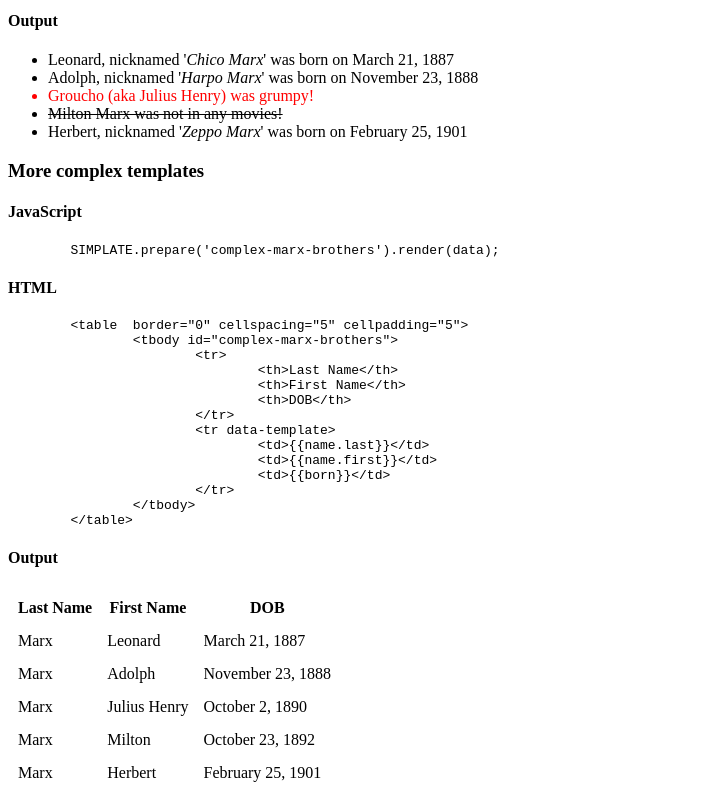
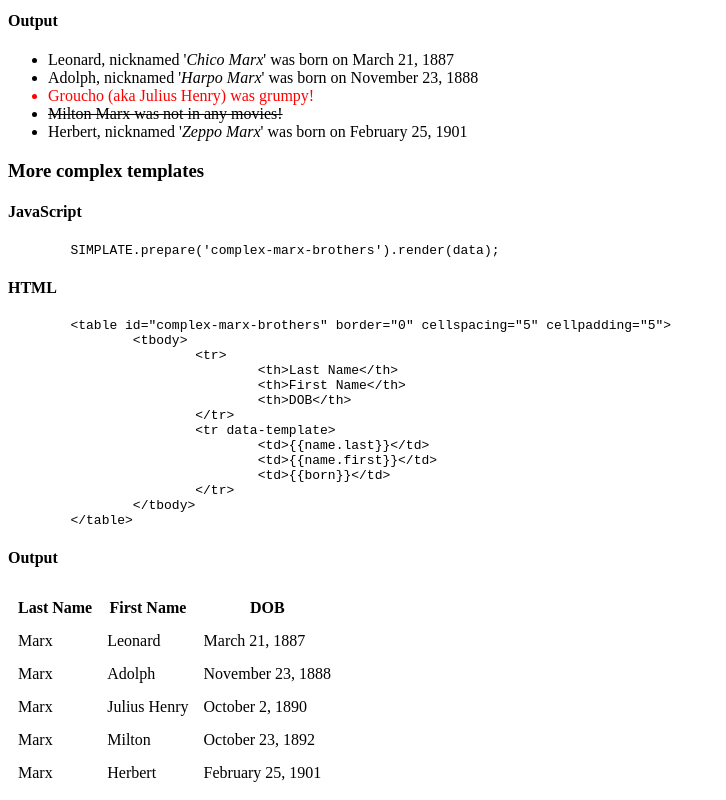
Before and after one commit to twigkit/tempo, a plain HTML site: page examples/index.html in a window 1280 px wide. Shown: the part 1310-2110 px from the top of the page, without its empty margins (0-726 px from the left). Drawn offline with Linux system fonts and the light colour scheme.

Commit message:
now supports templates nested deep in container

```diff
--- a/examples/index.html
+++ b/examples/index.html
@@ -125,8 +125,8 @@
 
 <h4>HTML</h4>
 <pre>
-	&lt;table  border=&quot;0&quot; cellspacing=&quot;5&quot; cellpadding=&quot;5&quot;&gt;
-		&lt;tbody id=&quot;complex-marx-brothers&quot;&gt;
+	&lt;table id=&quot;complex-marx-brothers&quot; border=&quot;0&quot; cellspacing=&quot;5&quot; cellpadding=&quot;5&quot;&gt;
+		&lt;tbody&gt;
 			&lt;tr&gt;
 				&lt;th&gt;Last Name&lt;/th&gt;
 				&lt;th&gt;First Name&lt;/th&gt;
@@ -143,8 +143,8 @@
 
 <h4>Output</h4>
 
-<table  border="0" cellspacing="5" cellpadding="5">
-	<tbody id="complex-marx-brothers">
+<table id="complex-marx-brothers" border="0" cellspacing="5" cellpadding="5">
+	<tbody>
 		<tr>
 			<th>Last Name</th>
 			<th>First Name</th>
--- a/src/simplate.js
+++ b/src/simplate.js
@@ -15,6 +15,9 @@ var SIMPLATE = (function(simplate) {
 		for (var i = 0; i < children.length; i++) {
 			var element = children[i].cloneNode(true);
 			if (element.hasAttribute('data-template')) {
+				// Remapping container element in case template is deep in container
+				container = children[i].parentNode;
+
 				// Element is a template
 				for (var a = 0; a < element.attributes.length; a++) {
 					var attr = element.attributes[a];
@@ -109,7 +112,7 @@ var SIMPLATE = (function(simplate) {
 		clearContainer : function (el) {
 			for (var i = el.childNodes.length; i >= 0; i--) {
 				if (el.childNodes[i] != undefined && el.childNodes[i].hasAttribute != undefined && el.childNodes[i].hasAttribute('data-template')) {
-					el.removeChild(el.childNodes[i]);
+					el.childNodes[i].parentNode.removeChild(el.childNodes[i]);
 				}
 			}
 		}
```
